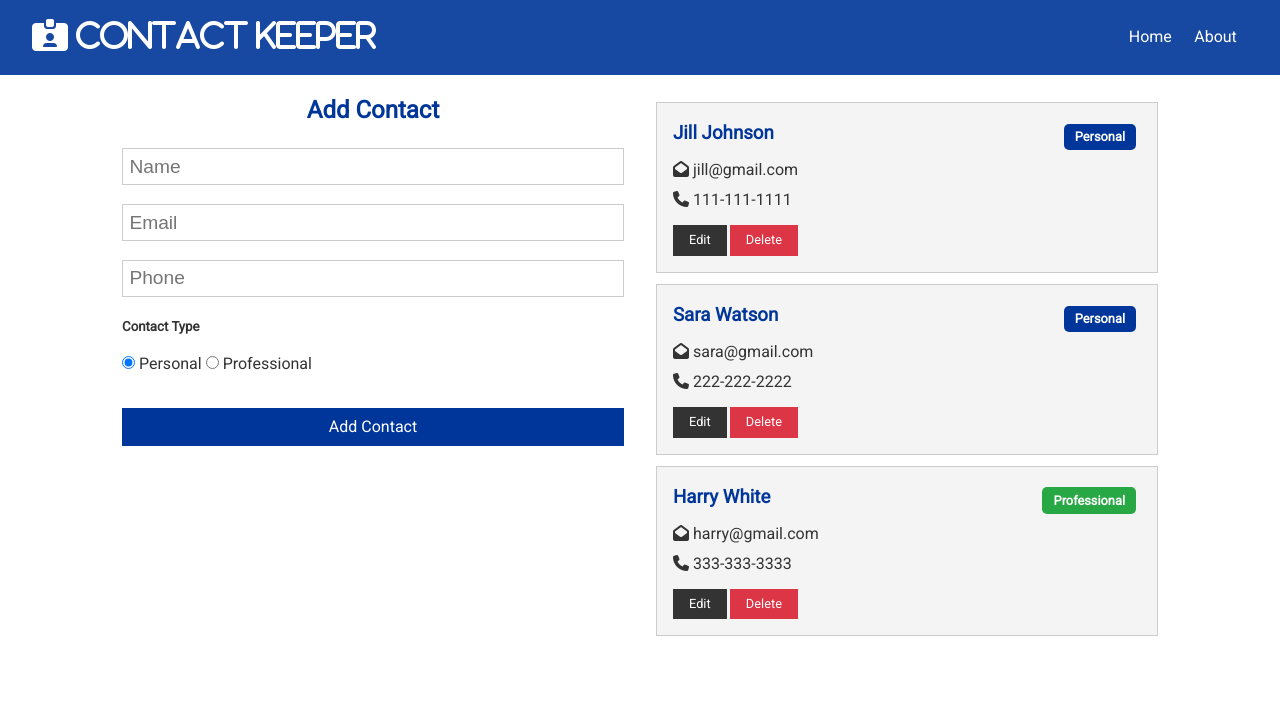
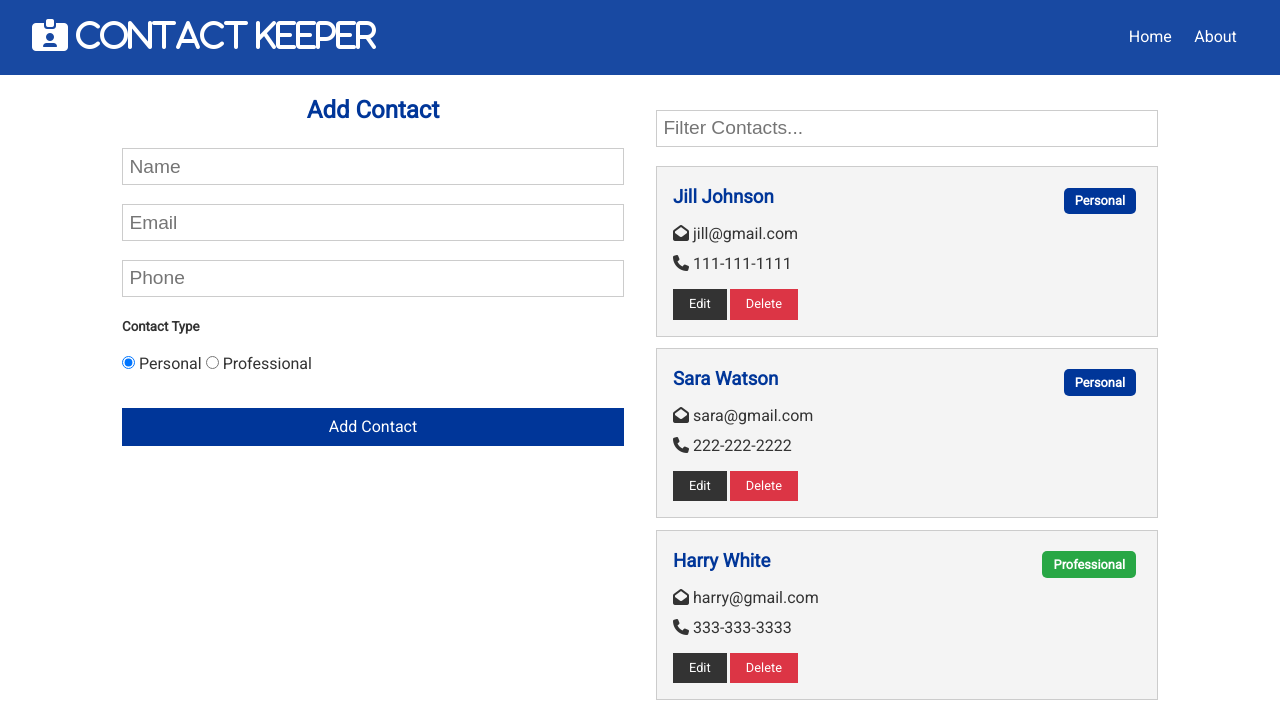
Before and after one commit to jelenastj/contact_keeper, a React (Create React App) app in the folder client/: page / in a window 1280 px wide. Shown: the top 722 px of the page. Built offline with nearby package versions, Linux system fonts and the light colour scheme.

Commit message:
contact filter form and state, add and delete animation

```diff
--- /dev/null
+++ b/client/src/components/contacts/ContactFilter.js
@@ -0,0 +1,36 @@
+import React, { useContext, useRef, useEffect } from 'react';
+import ContactContext from '../../context/contact/contactContext';
+
+const ContactFilter = () => {
+  const contactContext = useContext(ContactContext);
+  const text = useRef('');
+
+  const { filterContacts, clearFilter, filtered } = contactContext;
+
+  useEffect(() => {
+    if (filtered === null) {
+      text.current.value = '';
+    }
+  });
+
+  const onChange = e => {
+    if (text.current.value !== '') {
+      filterContacts(e.target.value);
+    } else {
+      clearFilter();
+    }
+  };
+
+  return (
+    <form>
+      <input
+        ref={text}
+        type='text'
+        placeholder='Filter Contacts...'
+        onChange={onChange}
+      />
+    </form>
+  );
+};
+
+export default ContactFilter;
--- a/client/src/components/contacts/Contacts.js
+++ b/client/src/components/contacts/Contacts.js
@@ -1,16 +1,49 @@
 import React, { Fragment, useContext, useEffect } from 'react';
-import ContactItem from './ContactItem'
+import { CSSTransition, TransitionGroup } from 'react-transition-group';
+import ContactItem from './ContactItem';
+// import Spinner from '../layout/Spinner';
 import ContactContext from '../../context/contact/contactContext';
 
 const Contacts = () => {
   const contactContext = useContext(ContactContext);
 
-  const { contacts } = contactContext;
+  const { contacts, filtered } = contactContext;
+
+  // useEffect(() => {
+  //   getContacts();
+  //   // eslint-disable-next-line
+  // }, []);
+
+  if (contacts.length === 0 ) {
+    return <h4>Please add a contact</h4>;
+  }
 
   return (
     <Fragment>
-        {contacts.map(contact => (<ContactItem contact={contact} key={contact.id}/>))}
+
+        <TransitionGroup>
+          {filtered !== null
+            ? filtered.map(contact => (
+                <CSSTransition
+                  key={contact._id}
+                  timeout={500}
+                  classNames='item'
+                >
+                  <ContactItem contact={contact} />
+                </CSSTransition>
+              ))
+            : contacts.map(contact => (
+                <CSSTransition
+                  key={contact._id}
+                  timeout={500}
+                  classNames='item'
+                >
+                  <ContactItem contact={contact} />
+                </CSSTransition>
+              ))}
+        </TransitionGroup>
     </Fragment>
-  )
-}
-export default Contacts
+  );
+};
+
+export default Contacts;
--- /dev/null
+++ b/client/src/components/layout/Spinner.js
@@ -0,0 +1,12 @@
+import React, { Fragment } from 'react';
+import spinner from './spinner.gif';
+
+export default () => (
+  <Fragment>
+    <img
+      src={spinner}
+      style={{ width: '200px', margin: 'auto', display: 'block' }}
+      alt='Loading...'
+    />
+  </Fragment>
+);
--- a/client/src/components/pages/Home.js
+++ b/client/src/components/pages/Home.js
@@ -1,6 +1,7 @@
 import React from 'react';
 import Contacts from '../contacts/Contacts';
 import ContactForm from  "../contacts/ContactForm"
+import ContactFilter from  "../contacts/ContactFilter"
 
 const Home = () => {
   return (
@@ -9,6 +10,7 @@
         <ContactForm />
       </div>
       <div>
+        <ContactFilter />
         <Contacts />
       </div>
     </div>
--- a/client/src/context/contact/ContactState.js
+++ b/client/src/context/contact/ContactState.js
@@ -1,5 +1,5 @@
 import React, { useReducer } from 'react';
-import {v4 as uuid} from "uuid";
+import { v4 as uuid } from "uuid";
 import ContactContext from './contactContext';
 import contactReducer from './contactReducer';
 import {
@@ -38,49 +38,58 @@
       }
     ],
     current: null,
+    filtered: null,
   };
+
   const [state, dispatch] = useReducer(contactReducer, initialState);
 
   //Add Contact
   const addContact = contact => {
     contact.id = uuid();
-    dispatch({type: ADD_CONTACT, payload: contact})
+    dispatch({ type: ADD_CONTACT, payload: contact })
   }
 
   //Delete Contact
   const deleteContact = id => {
-    dispatch({type: DELETE_CONTACT, payload: id})
+    dispatch({ type: DELETE_CONTACT, payload: id })
   }
 
   //Set current contact
   const setCurrent = contact => {
-    dispatch({type: SET_CURRENT, payload: contact})
+    dispatch({ type: SET_CURRENT, payload: contact })
   }
 
   //Clear Current Contact
   const clearCurrent = () => {
-    dispatch({type: CLEAR_CURRENT})
+    dispatch({ type: CLEAR_CURRENT })
   }
 
   //Update Contact
   const updateContact = contact => {
-    dispatch({type: UPDATE_CONTACT, payload: contact})
+    dispatch({ type: UPDATE_CONTACT, payload: contact })
   }
 
   //Filter Contacts
+  const filterContact = text => {
+    dispatch({ type: FILTER_CONTACTS, payload: text })}
 
   //Clear Filter
+ const clearFilter = () => {
+    dispatch({ type: CLEAR_FILTER })}
 
   return (
     <ContactContext.Provider
       value={{
         contacts: state.contacts,
         current: state.current,
+        filtered: state.filtered,
         addContact,
         deleteContact,
         setCurrent,
         clearCurrent,
-        updateContact
+        updateContact,
+        filterContact,
+        clearFilter
       }}>
       { props.children}
     </ContactContext.Provider>
--- a/client/src/context/contact/contactReducer.js
+++ b/client/src/context/contact/contactReducer.js
@@ -9,7 +9,7 @@
 } from '../types';
 
 export default (state, action) => {
-  switch(action.type) {
+  switch (action.type) {
     case ADD_CONTACT:
       return {
         ...state,
@@ -35,6 +35,19 @@
         ...state,
         contacts: state.contacts.map(contact => contact.id === action.payload.id ? action.payload : contact)
       }
+    case FILTER_CONTACTS:
+      return {
+        ...state,
+        filtered: state.contacts.filter(contact => {
+          const regex = new RegExp(`${action.payload}`, 'gi');
+          return contact.name.match(regex) || contact.email.match(regex);
+        })
+      };
+      case CLEAR_FILTER:
+        return {
+          ...state,
+          filtered: null
+        }
     default:
       return state;
   }
```
Also changed, not shown: client/src/components/layout/spinner.gif (added). Lines whose indentation alone changed are shown as unchanged.
